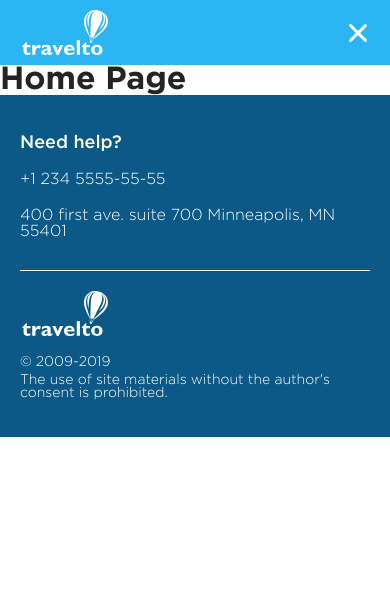
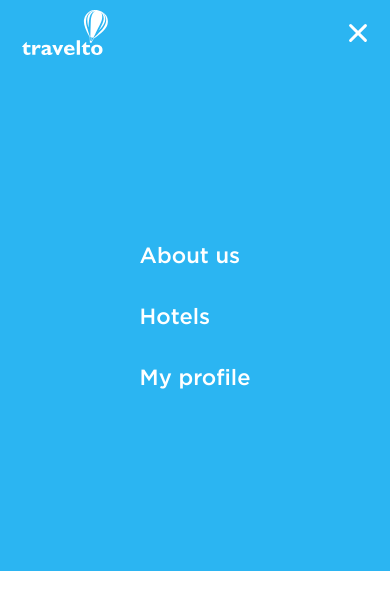
Before and after one commit to 7yrak34/booking_application, a React (Create React App) app in the folder frontend/: page / in a window 390 px wide. Both pictures are taken after a click on the button 358 px from the left and 32 px from the top of the page. Shown: the top 610 px of the page. Built offline with nearby package versions, Linux system fonts and the light colour scheme; the HTML template or start-up script is replaced by a standard one.

Commit message:
create menu component

```diff
--- a/frontend/src/App.tsx
+++ b/frontend/src/App.tsx
@@ -2,11 +2,17 @@ import './App.scss';
 import { Outlet } from 'react-router-dom';
 import { Header } from './components/Header';
 import { Footer } from './components/Footer';
+import { useState } from 'react';
+import { Menu } from './components/Menu';
 
 export const App = () => {
+  const [isMenuOpen, setIsMenuOpen] = useState(false);
+
   return (
     <div className="app">
-      <Header />
+      <Header isMenuOpen={isMenuOpen} setIsMenuOpen={setIsMenuOpen} />
+
+      <Menu isMenuOpen={isMenuOpen} />
 
       <Outlet />
 
--- a/frontend/src/components/Header/Header.tsx
+++ b/frontend/src/components/Header/Header.tsx
@@ -2,13 +2,17 @@ import { Link } from 'react-router-dom';
 import './Header.scss';
 import { Icon } from '../Icon';
 import { IconType } from '../../types/IconType';
-import { useContext, useState } from 'react';
+import React, { useContext } from 'react';
 import { ScreenSizeContext, ScreenType } from '../ScreenSizeProvider/ScreenSizeProvider';
 import { headerLinks } from '../../helpers/constants';
 import { Logo } from '../Logo';
 
-export const Header = () => {
-  const [isMenuOpen, setIsMenuOpen] = useState(false);
+interface Props {
+  isMenuOpen: boolean,
+  setIsMenuOpen: (arg: boolean) => void,
+}
+
+export const Header: React.FC<Props> = ({ isMenuOpen, setIsMenuOpen}) => {
   const screenSize = useContext(ScreenSizeContext);
 
   return (
--- /dev/null
+++ b/frontend/src/components/Menu/Menu.scss
@@ -0,0 +1,43 @@
+@import '../../styles/imports';
+
+.menu {
+  position: absolute;
+  display: flex;
+  justify-content: center;
+  align-items: center;
+  width: 100%;
+  background-color: $header-color;
+  height: 0;
+  transition: all 0.7s;
+  border-bottom-left-radius: 200px;
+  border-bottom-right-radius: 200px;
+  font-size: 22px;
+  color: $white-color;
+  font-weight: 600;
+
+  &--active {
+    height: 60vh;
+    border-bottom-left-radius: 0;
+    border-bottom-right-radius: 0;
+  }
+
+  &__nav {
+    opacity: 0;
+    transition: all 0.2s;
+    pointer-events: none;
+    transform: translateY(-100%);
+
+    &--active {
+      transform: translateY(0);
+      pointer-events: all;
+      transition: all 1s;
+      opacity: 1;
+    }
+  }
+
+  &__list {
+    display: flex;
+    flex-direction: column;
+    gap: 40px;
+  }
+}
--- /dev/null
+++ b/frontend/src/components/Menu/Menu.tsx
@@ -0,0 +1,25 @@
+import classNames from 'classnames';
+import './Menu.scss';
+import { Link } from 'react-router-dom';
+import { headerLinks } from '../../helpers/constants';
+import React from 'react';
+
+interface Props {
+  isMenuOpen: boolean,
+}
+
+export const Menu: React.FC<Props> = ({ isMenuOpen }) => (
+  <aside className={classNames('menu', { 'menu--active': isMenuOpen })}>
+    <nav className={classNames('menu__nav', { 'menu__nav--active': isMenuOpen })}>
+      <ul className="menu__list">
+        {headerLinks.map(({ link, text }) => (
+          <li key={text} className="menu__item">
+            <Link to={link} className="menu__link">
+              {text}
+            </Link>
+          </li>
+        ))}
+      </ul>
+    </nav>
+  </aside>
+);
--- /dev/null
+++ b/frontend/src/components/Menu/index.ts
@@ -0,0 +1 @@
+export * from './Menu';
```
